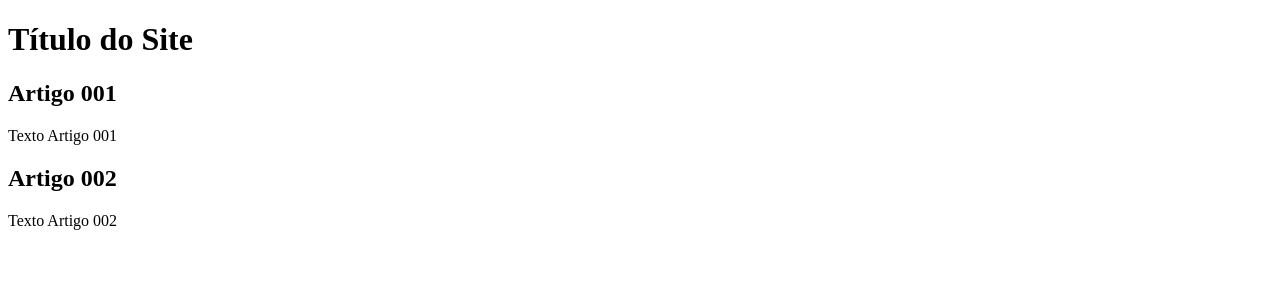
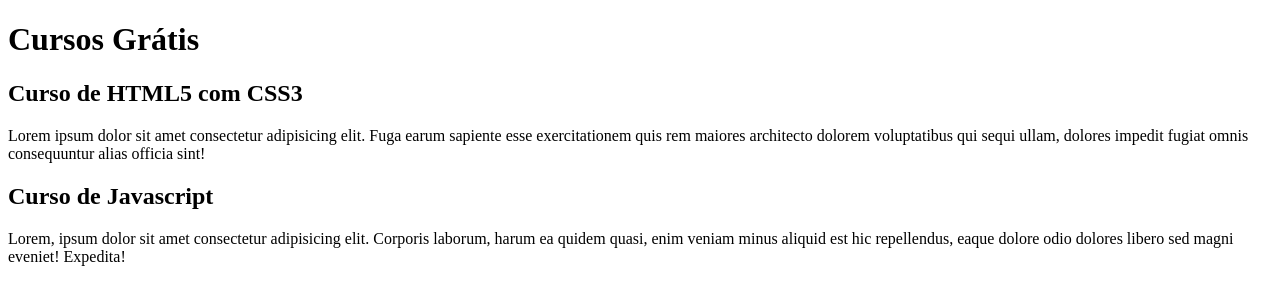
Before and after one commit to leonardocremasco/projeto-site, a plain HTML site: page index.html in a window 1280 px wide. Drawn offline with Linux system fonts and the light colour scheme.

Commit message:
comecei a escrever conteúdo

```diff
--- a/index.html
+++ b/index.html
@@ -9,15 +9,15 @@
 <body>
     <main>
         <header>
-            <h1>Título do Site </h1>
+            <h1>Cursos Grátis</h1>
         </header>
         <article>
-            <h2>Artigo 001</h2>
-            <p>Texto Artigo 001</p>
+            <h2>Curso de HTML5 com CSS3</h2>
+            <p>Lorem ipsum dolor sit amet consectetur adipisicing elit. Fuga earum sapiente esse exercitationem quis rem maiores architecto dolorem voluptatibus qui sequi ullam, dolores impedit fugiat omnis consequuntur alias officia sint!</p>
         </article>
         <article>
-            <h2>Artigo 002</h2>
-            <p>Texto Artigo 002</p>
+            <h2>Curso de Javascript</h2>
+            <p>Lorem, ipsum dolor sit amet consectetur adipisicing elit. Corporis laborum, harum ea quidem quasi, enim veniam minus aliquid est hic repellendus, eaque dolore odio dolores libero sed magni eveniet! Expedita!</p>
         </article>
     </main>
 </body>
```
